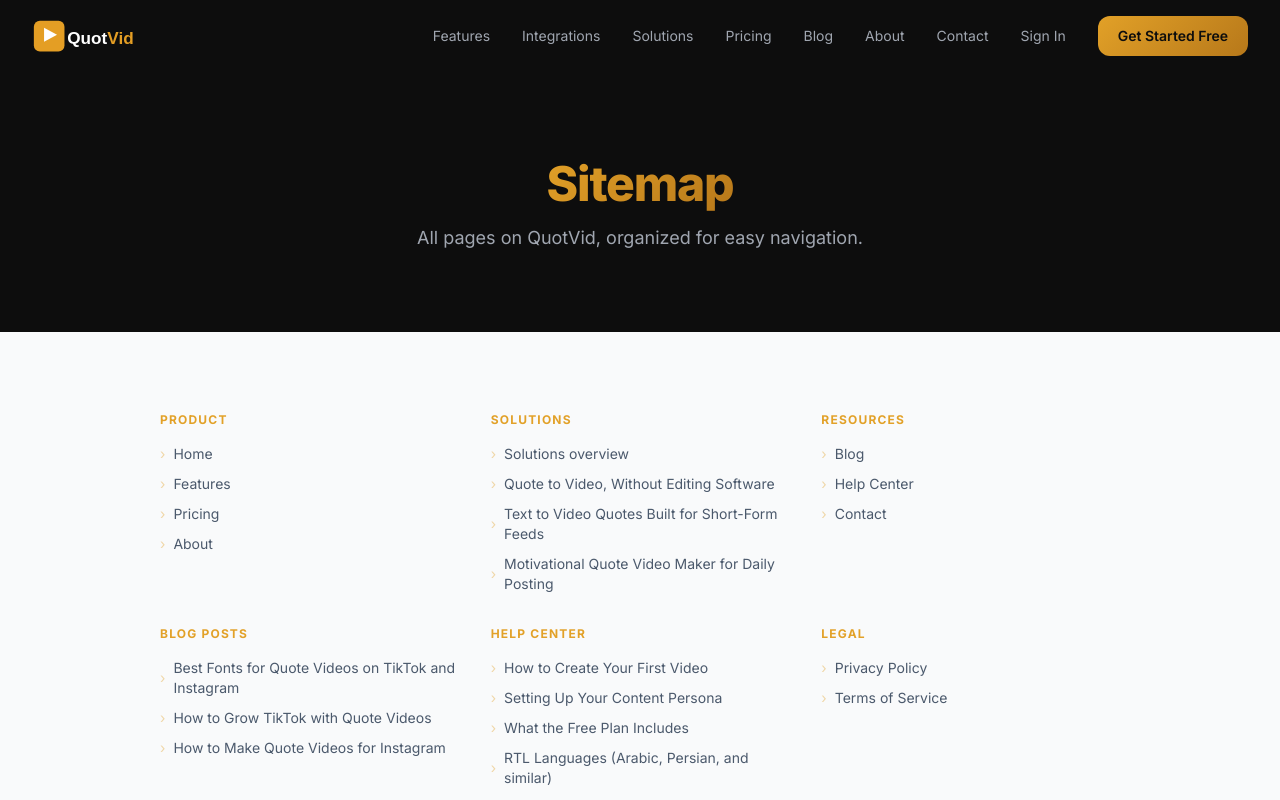
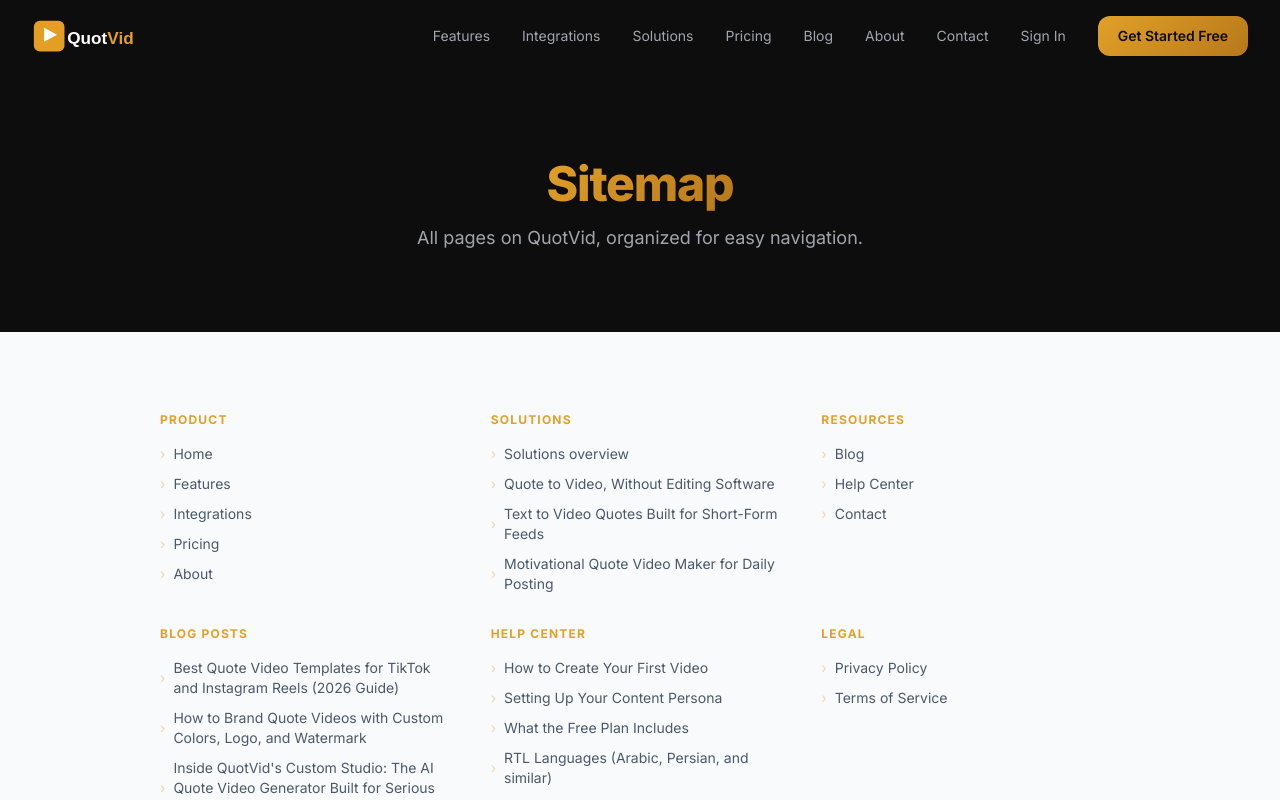
Before and after one commit to veomark99/quotvid_website_frontend, a Next.js app: page /sitemap-page in a window 1280 px wide. Shown: the top 800 px of the page. Built offline with nearby package versions, Linux system fonts and the light colour scheme.

Commit message:
content updated

```diff
--- a/app/features/page.tsx
+++ b/app/features/page.tsx
@@ -243,10 +243,10 @@
                   </ul>
                   {i === 0 && (
                     <div className="mt-6 flex flex-wrap gap-3">
-                      <Link href="/integrations" className="rounded-lg border border-primary/30 px-4 py-2 text-xs sm:text-sm font-semibold text-foreground transition-colors hover:bg-primary/10">
+                      <Link href="/integrations" className="rounded-lg border border-primary/30 px-4 py-2 text-xs sm:text-sm font-semibold text-light-heading transition-colors hover:bg-primary/10">
                         Learn how each integration works →
                       </Link>
-                      <Link href="/pricing" className="rounded-lg border border-primary/30 px-4 py-2 text-xs sm:text-sm font-semibold text-foreground transition-colors hover:bg-primary/10">
+                      <Link href="/pricing" className="rounded-lg border border-primary/30 px-4 py-2 text-xs sm:text-sm font-semibold text-light-heading transition-colors hover:bg-primary/10">
                         View pricing plans →
                       </Link>
                     </div>
--- a/app/integrations/page.tsx
+++ b/app/integrations/page.tsx
@@ -239,7 +239,7 @@
               </a>
               <Link
                 href="/features"
-                className="rounded-xl border border-primary/30 px-6 py-3 text-sm font-semibold text-foreground transition-colors hover:bg-primary/10 text-center"
+                className="rounded-xl border border-primary/30 px-6 py-3 text-sm font-semibold text-light-heading transition-colors hover:bg-primary/10 text-center"
               >
                 See all features
               </Link>
--- a/app/sitemap-page/page.tsx
+++ b/app/sitemap-page/page.tsx
@@ -2,6 +2,7 @@
 import Link from "next/link";
 import Navbar from "@/components/Navbar";
 import Footer from "@/components/Footer";
+import { getAllPosts } from "@/lib/blog";
 import { SEO_LANDING_PAGES, solutionPath } from "@/lib/seo-landing-pages";
 import { SITE_URL } from "@/lib/site";
 
@@ -17,6 +18,7 @@
     links: [
       { label: "Home", href: "/" },
       { label: "Features", href: "/features" },
+      { label: "Integrations", href: "/integrations" },
       { label: "Pricing", href: "/pricing" },
       { label: "About", href: "/about" },
     ],
@@ -38,11 +40,7 @@
   },
   {
     title: "Blog Posts",
-    links: [
-      { label: "Best Fonts for Quote Videos on TikTok and Instagram", href: "/blog/best-fonts-for-quote-videos" },
-      { label: "How to Grow TikTok with Quote Videos", href: "/blog/how-to-grow-tiktok-with-quote-videos" },
-      { label: "How to Make Quote Videos for Instagram", href: "/blog/how-to-make-quote-videos-for-instagram" },
-    ],
+    links: getAllPosts().map((p) => ({ label: p.title, href: `/blog/${p.slug}` })),
   },
   {
     title: "Help Center",
```
